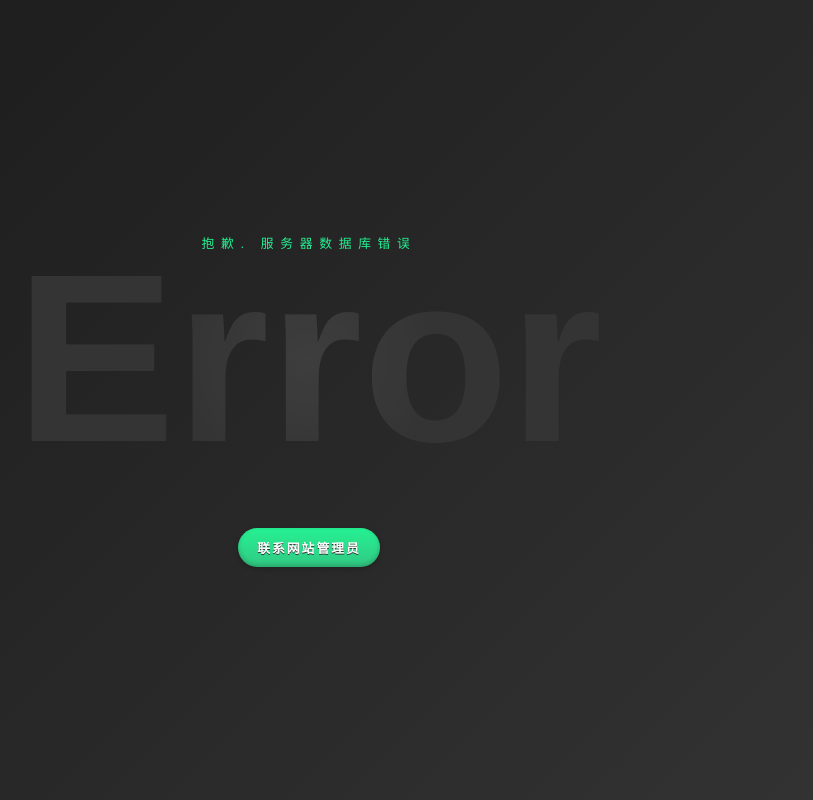
After one commit to UtopiaXC/Life-Love-Secret, a PHP site: page /error_pages/DatabaseErrorPage.html in a window 1280 px wide. The commit adds this page. Shown: the whole page, without its empty margins (331-1144 px from the left). Run offline with PHP 8.4, Linux system fonts and the light colour scheme.

Commit message:
添加错误页面

```diff
--- /dev/null
+++ b/api/config.php
@@ -0,0 +1,5 @@
+<?php
+const servername = "localhost";
+const username = "root";
+const password = "123456";
+const db = "lls";
--- /dev/null
+++ b/api/sql_api.php
@@ -0,0 +1,5 @@
+<?php
+require_once "config.php";
+function getConn(){
+    return mysqli_connect(servername,username,password,db);
+}
--- /dev/null
+++ b/error_pages/DatabaseErrorPage.html
@@ -0,0 +1,132 @@
+<!DOCTYPE html>
+<html lang="zh-CN">
+<head>
+    <title>服务器错误</title>
+    <meta http-equiv="Content-Type" content="text/html; charset=utf-8" />
+    <link rel='icon' href='../images/Favicon.png'>
+    <style>
+        * {
+            margin: 0;
+            padding: 0;
+        }
+
+        a {
+            text-decoration: none;
+        }
+
+        body {
+            font-family: 'Source Sans Pro', sans-serif;
+            font-weight: 600;
+            color: #343434;
+        }
+
+        .error_section {
+            display: flex;
+            justify-content: center;
+            align-items: center;
+            flex-direction: column;
+            height: 100vh;
+            background-image: linear-gradient(-225deg, #1A1A1A, #343434);
+        }
+        .error_section_subtitle {
+            color: #25F193;
+            text-transform: uppercase;
+            letter-spacing: 5pt;
+            font-weight: 500;
+            font-size: 0.8rem;
+            margin-bottom: -5em;
+        }
+        .error_section .error_title {
+            --x-shadow: 0;
+            --y-shadow: 0;
+            --x:50%;
+            --y:50%;
+            font-size: 15rem;
+            transition: all 0.2s ease;
+            position: relative;
+            padding: 2rem;
+        }
+        .error_section .error_title:hover {
+            transition: all 0.2s ease;
+            text-shadow: var(--x-shadow) var(--y-shadow) 10px #1A1A1A;
+        }
+        .error_section .error_title p {
+            position: absolute;
+            top: 2rem;
+            left: 2rem;
+            background-image: radial-gradient(circle closest-side, rgba(255, 255, 255, 0.05), transparent);
+            background-position: var(--x) var(--y);
+            background-repeat: no-repeat;
+            text-shadow: none;
+            -webkit-background-clip: text;
+            -webkit-text-fill-color: transparent;
+            transition: all 0.1s ease;
+        }
+
+        .btn {
+            padding: 0.8em 1.5em;
+            border-radius: 99999px;
+            background-image: linear-gradient(to top, #32C983, #25F193);
+            box-shadow: 0px 2px 5px 0px rgba(0, 0, 0, 0.2), inset 0px -2px 5px 0px rgba(0, 0, 0, 0.2);
+            border: none;
+            cursor: pointer;
+            text-shadow: 0px 1px #343434;
+            color: white;
+            text-transform: uppercase;
+            letter-spacing: 1.5pt;
+            font-family: 'Source Sans Pro', sans-serif;
+            font-size: 0.8rem;
+            font-weight: 700;
+            transition: ease-out 0.2s;
+        }
+        .btn:hover {
+            text-shadow: 0 1px 1px #343434;
+            transform: translateY(-5px);
+            box-shadow: 0 4px 15px 2px rgba(0, 0, 0, 0.1), inset 0 -3px 7px 0 rgba(0, 0, 0, 0.2);
+            transition: ease-out 0.2s;
+        }
+    </style>
+</head>
+<body>
+
+<section class="error_section">
+    <p class="error_section_subtitle">抱歉. 服务器数据库错误</p>
+    <h1 class="error_title">
+        <p>Error</p>
+        Error
+    </h1>
+    <a href="#" class="btn">联系网站管理员</a>
+</section>
+
+
+<script>
+    const title = document.querySelector('.error_title')
+
+
+    //////// Light //////////
+    document.onmousemove = function(e) {
+        let x = e.pageX - window.innerWidth/2;
+        let y = e.pageY - window.innerHeight/2;
+
+        title.style.setProperty('--x', x + 'px')
+        title.style.setProperty('--y', y + 'px')
+    }
+
+    ////////////// Shadow ///////////////////
+    title.onmousemove = function(e) {
+        let x = e.pageX - window.innerWidth/2;
+        let y = e.pageY - window.innerHeight/2;
+
+        let rad = Math.atan2(y, x).toFixed(2);
+        let length = Math.round(Math.sqrt((Math.pow(x,2))+(Math.pow(y,2)))/10);
+
+        let x_shadow = Math.round(length * Math.cos(rad));
+        let y_shadow = Math.round(length * Math.sin(rad));
+
+        title.style.setProperty('--x-shadow', - x_shadow + 'px')
+        title.style.setProperty('--y-shadow', - y_shadow + 'px')
+
+    }
+</script>
+</body>
+</html>
```
Also changed, not shown: error_pages/404ErrorPage.html (added, +132 -0 lines), index.php (+7 -1 lines), login.php (+7 -1 lines), signup.php (+7 -1 lines).
